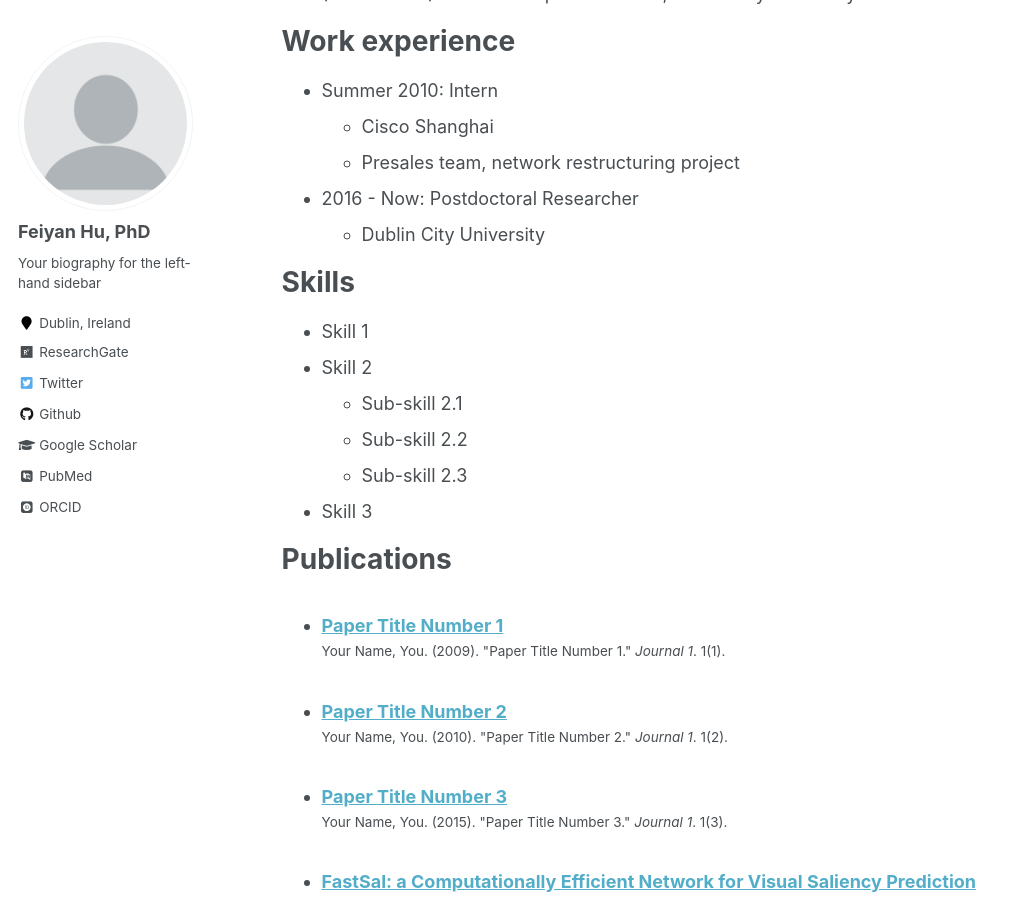
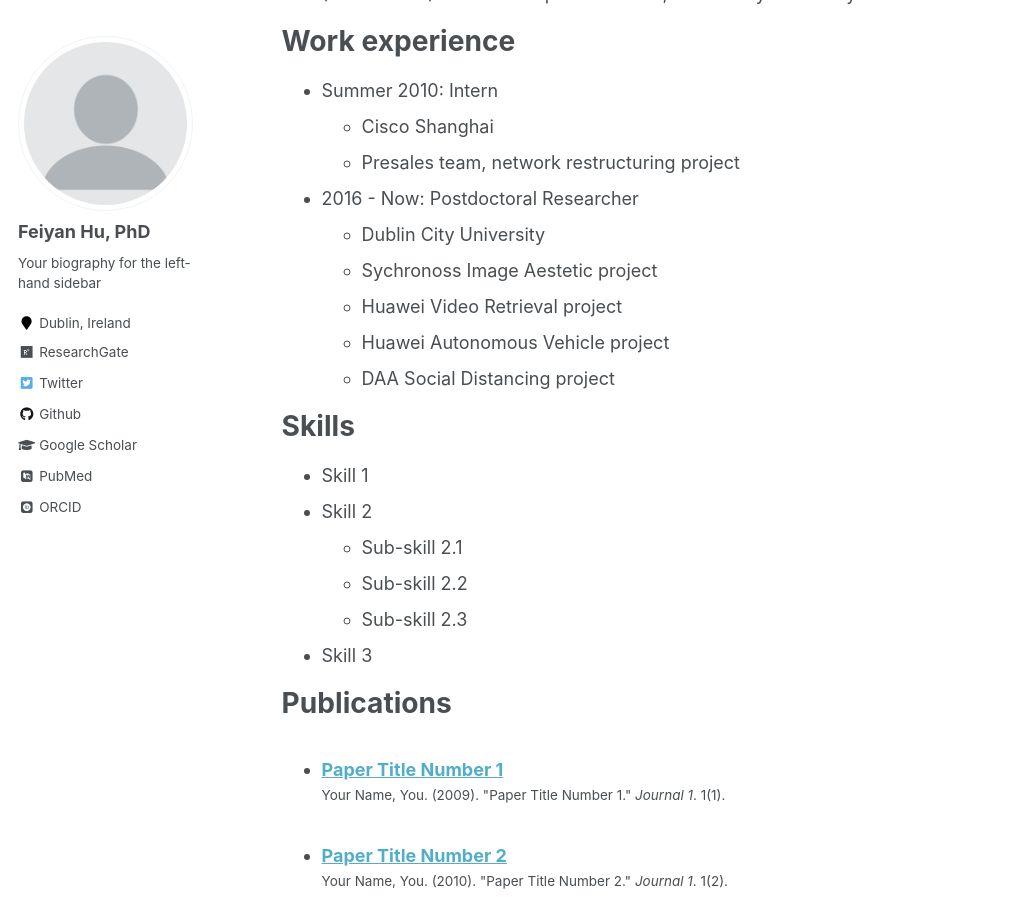
Before and after one commit to feiyanhu/feiyanhu.github.io, a Jekyll site: the page built from _pages/cv.md, in a window 1280 px wide and 900 px high, scrolled down 358 px. Shown: the whole window, without its empty margins (0-1020 px from the left). Built offline with Jekyll 4.4.1, drawn with Linux system fonts in a browser that asks for light colours; some web fonts are replaced.

Commit message:
Update cv.md

```diff
--- a/_pages/cv.md
+++ b/_pages/cv.md
@@ -23,6 +23,10 @@ Work experience
 
 * 2016 - Now: Postdoctoral Researcher
   * Dublin City University
+  * Sychronoss Image Aestetic project
+  * Huawei Video Retrieval project
+  * Huawei Autonomous Vehicle project
+  * DAA Social Distancing project
 
 Skills
 ======
```
